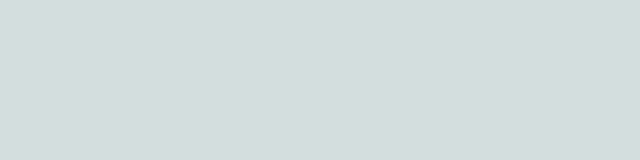
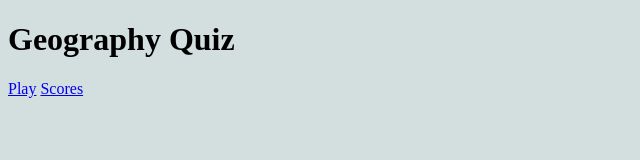
Before and after one commit to NelKG/geography-quiz, a plain HTML site: page index.html in a window 1280 px wide. Shown: the whole page, without its empty margins (0-640 px from the left). Drawn offline with Linux system fonts and the light colour scheme.

Commit message:
add heading to page

```diff
--- a/index.html
+++ b/index.html
@@ -1,14 +1,23 @@
-
 <!DOCTYPE html>
 <html lang="en">
+
 <head>
     <meta charset="UTF-8">
     <meta http-equiv="X-UA-Compatible" content="IE=edge">
     <meta name="viewport" content="width=device-width, initial-scale=1.0">
     <link rel="stylesheet" href="assets/css/style.css">
-    <title>Quiz</title>
+    <title> Geography Quiz</title>
 </head>
+
 <body>
+    <div class="questions">
+        <div id="choice" class="center">
+
+            <h1>Geography Quiz</h1>
+            <a class="btn" href="index.html"> Play</a>
+            <a href="btn" href="scores.html">Scores</a>
+        </div>
+    </div>
 
 
 
@@ -16,4 +25,5 @@
 
     <script src="assets/js/script.js"></script>
 </body>
+
 </html>
```
